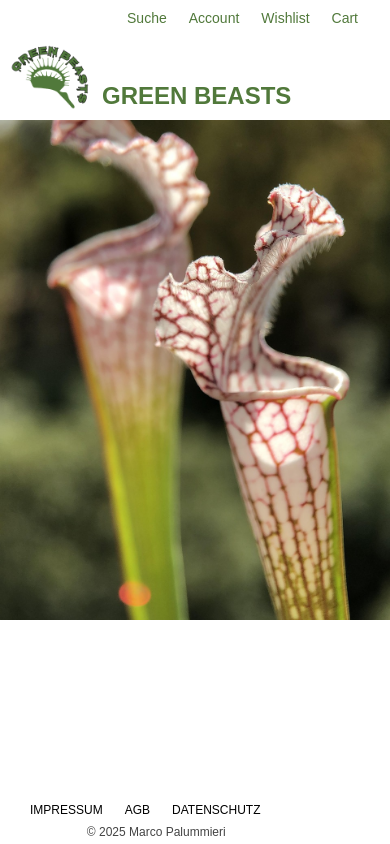
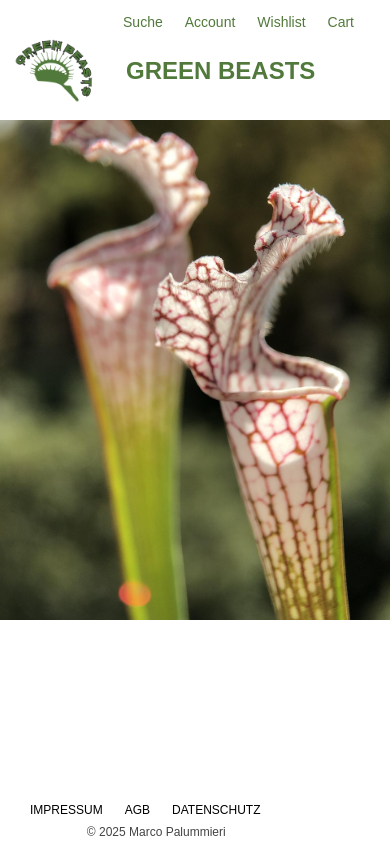
Before and after one commit to mapalummi/MyShop, an Angular app: page / in a window 390 px wide. Built offline with nearby package versions, Linux system fonts and the light colour scheme.

Commit message:
fix: adjust header layout and styles for improved alignment and responsiveness

```diff
--- a/src/app/header/header.component.scss
+++ b/src/app/header/header.component.scss
@@ -53,13 +53,14 @@ a:active {
   width: 100%;
   height: 100%;
   display: flex;
-  align-items: end;
+  justify-content: flex-start;
+  align-items: center;
+  gap: 32px;
 }
 
 .logo-img {
   width: 120px;
   height: auto;
-  margin-right: 12px;
 }
 
 .right-header {
@@ -75,7 +76,7 @@ a:active {
 
 @media (max-width: 760px) {
   section {
-    padding: 10px 20px;
+    padding: 20px;
   }
 
   nav {
@@ -103,22 +104,28 @@ a:active {
   header {
     height: 120px;
   }
+
   section {
     flex-direction: column-reverse;
-    padding: 10px 10px;
+    padding: 14px;
   }
+
   h1 {
     font-size: 24px;
   }
+
   .logo-img {
     width: 80px;
   }
+
   .left-header {
     width: 100%;
   }
+
   .right-header {
     width: 100%;
   }
+
   .right-header a {
     font-size: 14px;
   }
```
